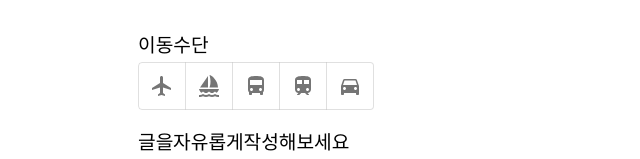
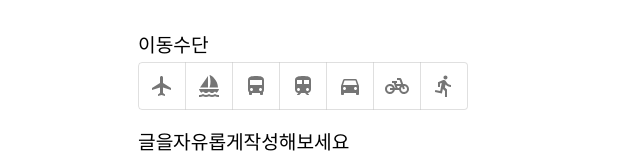
Before and after one commit to prgrms-web-devcourse/Team-Moongsal-Travel.zip-FE, a Next.js app: page /post/1 in a window 1280 px wide. Shown: the part 456-615 px from the top of the page, without its empty margins (319-959 px from the left). Built offline with nearby package versions, Linux system fonts and the light colour scheme; a web font is replaced by a local one.

Commit message:
refactor: 이동수단 컴포넌트 분리

```diff
--- a/src/components/CreatePost/PostDetail.tsx
+++ b/src/components/CreatePost/PostDetail.tsx
@@ -1,28 +1,16 @@
 import ArrowForwardIosOutlinedIcon from '@mui/icons-material/ArrowForwardIosOutlined';
-import DirectionsBusIcon from '@mui/icons-material/DirectionsBus';
-import DirectionsCarIcon from '@mui/icons-material/DirectionsCar';
-import FlightIcon from '@mui/icons-material/Flight';
-import SailingIcon from '@mui/icons-material/Sailing';
-import TrainIcon from '@mui/icons-material/Train';
-import {
-  Box,
-  Button,
-  Stack,
-  TextField,
-  ToggleButton,
-  ToggleButtonGroup,
-  Typography,
-} from '@mui/material';
+import { Box, Button, Stack, TextField, Typography } from '@mui/material';
 import { styled } from '@mui/material/styles';
 import { useState } from 'react';
 
 import { SubTitle, Title } from '../common';
 import { Location } from './';
+import Transportation from './Transportation';
 
 const PostDetail = () => {
   const [formats, setFormats] = useState<string[]>(() => []);
 
-  const handleFormat = (event: React.MouseEvent<HTMLElement>, newFormats: string[]) => {
+  const onFormatChange = (event: React.MouseEvent<HTMLElement>, newFormats: string[]) => {
     setFormats(newFormats);
   };
 
@@ -44,28 +32,7 @@ const PostDetail = () => {
 
       <Stack sx={marginBottom}>
         <SubTitle>이동수단</SubTitle>
-        <Stack>
-          <ToggleButtonGroup
-            value={formats}
-            onChange={handleFormat}
-            aria-label='text formatting'>
-            <ToggleButton value='flight' aria-label='flight'>
-              <FlightIcon />
-            </ToggleButton>
-            <ToggleButton value='boat' aria-label='boat'>
-              <SailingIcon />
-            </ToggleButton>
-            <ToggleButton value='bus' aria-label='bus'>
-              <DirectionsBusIcon />
-            </ToggleButton>
-            <ToggleButton value='train' aria-label='train'>
-              <TrainIcon />
-            </ToggleButton>
-            <ToggleButton value='car' aria-label='car'>
-              <DirectionsCarIcon />
-            </ToggleButton>
-          </ToggleButtonGroup>
-        </Stack>
+        <Transportation value={formats} handleFormat={onFormatChange} />
       </Stack>
 
       <Stack sx={marginBottom}>
--- /dev/null
+++ b/src/components/CreatePost/Transportation.tsx
@@ -0,0 +1,50 @@
+import DirectionsBusIcon from '@mui/icons-material/DirectionsBus';
+import DirectionsCarIcon from '@mui/icons-material/DirectionsCar';
+import DirectionsRunIcon from '@mui/icons-material/DirectionsRun';
+import FlightIcon from '@mui/icons-material/Flight';
+import PedalBikeIcon from '@mui/icons-material/PedalBike';
+import SailingIcon from '@mui/icons-material/Sailing';
+import TrainIcon from '@mui/icons-material/Train';
+import { ToggleButton, ToggleButtonGroup } from '@mui/material';
+import { styled } from '@mui/material/styles';
+
+interface TransportationProps {
+  value: string[];
+  handleFormat: (event: React.MouseEvent<HTMLElement>, newFormats: string[]) => void;
+}
+
+const Transportation = ({ value, handleFormat }: TransportationProps) => {
+  return (
+    <ToggleButtonGroup value={value} onChange={handleFormat} aria-label='text formatting'>
+      <ToggleIconButton value='flight' aria-label='flight'>
+        <FlightIcon />
+      </ToggleIconButton>
+      <ToggleIconButton value='boat' aria-label='boat'>
+        <SailingIcon />
+      </ToggleIconButton>
+      <ToggleIconButton value='bus' aria-label='bus'>
+        <DirectionsBusIcon />
+      </ToggleIconButton>
+      <ToggleIconButton value='train' aria-label='train'>
+        <TrainIcon />
+      </ToggleIconButton>
+      <ToggleIconButton value='car' aria-label='car'>
+        <DirectionsCarIcon />
+      </ToggleIconButton>
+      <ToggleIconButton value='bicycle' aria-label='bicycle'>
+        <PedalBikeIcon />
+      </ToggleIconButton>
+      <ToggleIconButton value='walk' aria-label='walk'>
+        <DirectionsRunIcon />
+      </ToggleIconButton>
+    </ToggleButtonGroup>
+  );
+};
+
+export default Transportation;
+
+const ToggleIconButton = styled(ToggleButton)(({ theme }) => ({
+  '&.Mui-selected': {
+    color: theme.palette.blue050.main,
+  },
+}));
```
